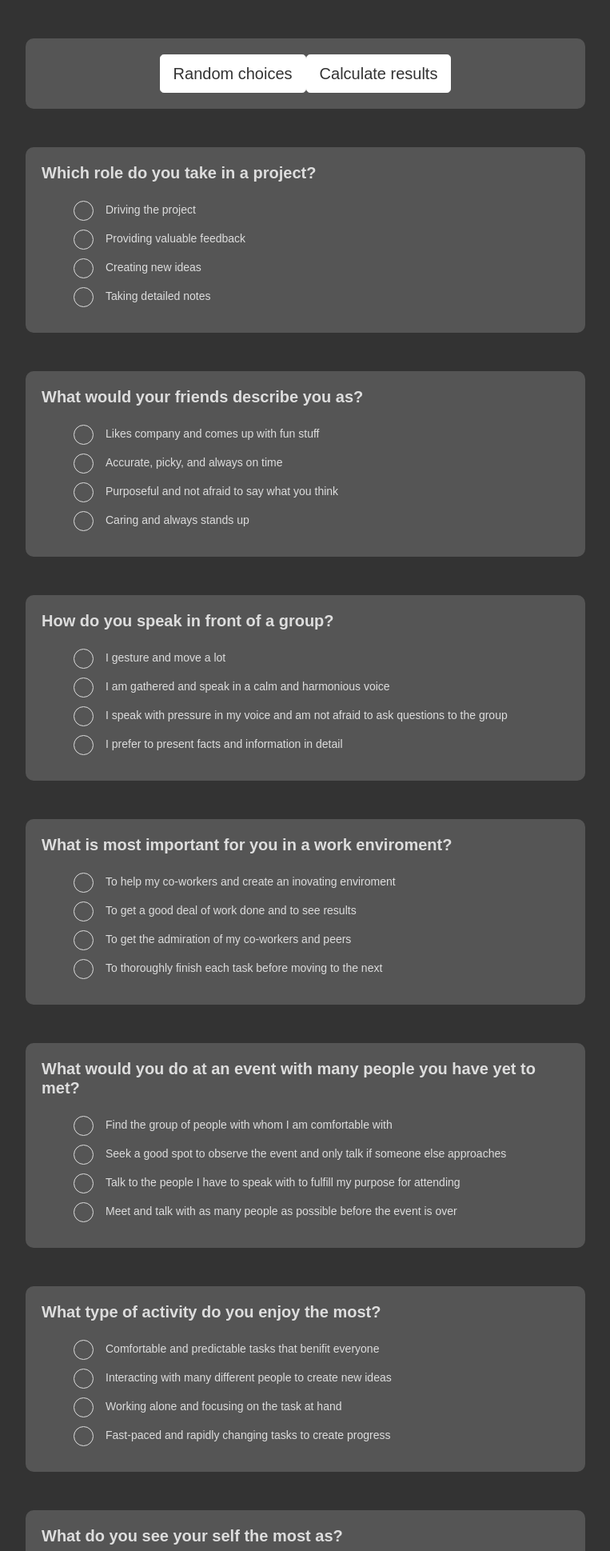
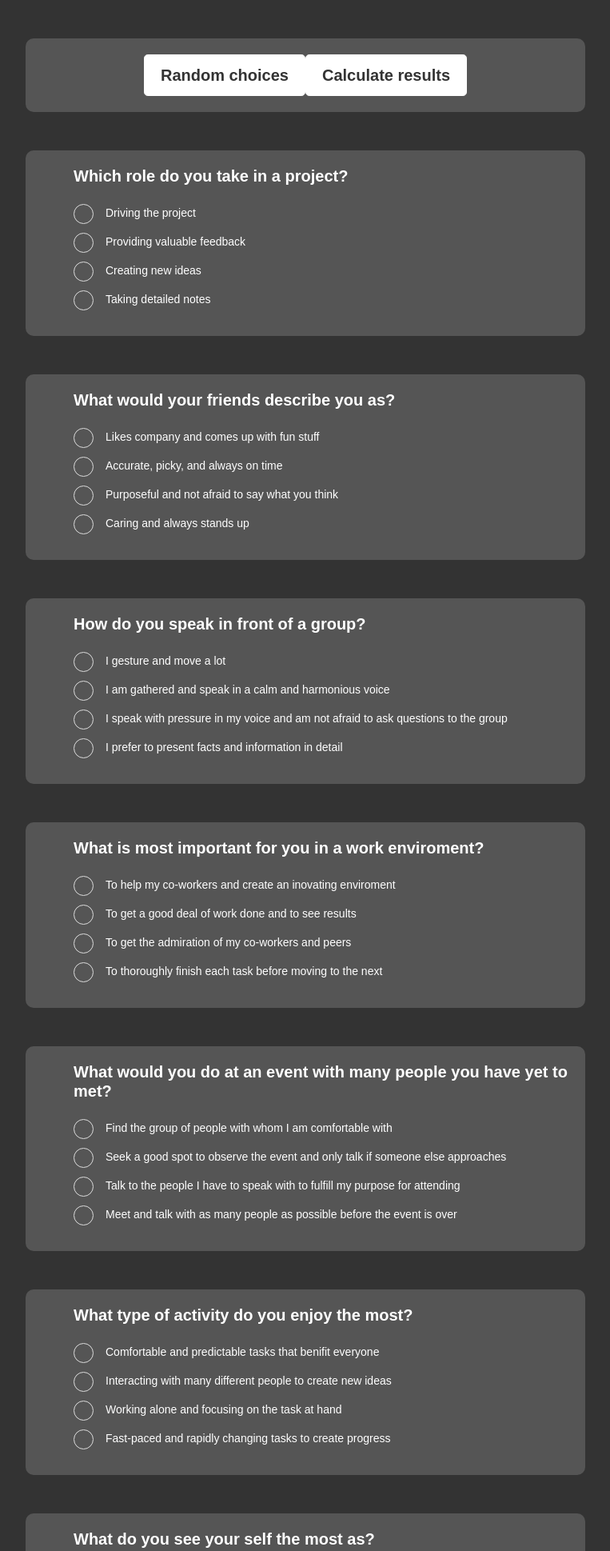
Before and after one commit to Adilius/four-color-test, a Flask app: page /quiz in a window 1280 px wide. Shown: the top 1939 px of the page at 80% size, without its empty margins (258-1021 px from the left). Run offline with Flask 2, Linux system fonts and the light colour scheme.

Commit message:
Style changes

```diff
--- a/app/static/CSS/globalstyle.css
+++ b/app/static/CSS/globalstyle.css
@@ -1,3 +1,11 @@
+html, body {
+  background-color: #333;
+  height: 100%;
+}
+
+p, h1, h2, h3, h4, h5, h6, th, td, label {
+  color: #fff;
+}
 
 /* Custom default button */
 .btn-default,
@@ -7,4 +15,6 @@
   text-shadow: none; /* Prevent inheritence from `body` */
   background-color: #fff;
   border: 1px solid #fff;
+  padding: 10px 20px;
+  font-weight: bold;
 }
--- a/app/static/CSS/quiz.css
+++ b/app/static/CSS/quiz.css
@@ -1,16 +1,14 @@
-
-
-body {
-    background-color: #333
-}
-
 .container {
     background-color: #555;
-    color: #ddd;
     border-radius: 10px;
     padding: 20px;
     font-family: sans-serif;
     max-width: 700px
+}
+
+.options-title {
+    padding-left: 40px;
+    font-weight: bold;
 }
 
 .options {
--- a/app/templates/base.html
+++ b/app/templates/base.html
@@ -9,6 +9,8 @@
     <link rel="stylesheet" href="{{ url_for('static', filename='css/bootstrap.css') }}">
     <link rel="stylesheet" href="{{ url_for('static', filename='css/globalstyle.css') }}">
 
+    <link rel="shortcut icon" href="{{ url_for('static', filename='favicon.ico') }}">
+
     {% block head %}{% endblock %}
 </head>
 <body class="body">
--- a/app/templates/quiz.html
+++ b/app/templates/quiz.html
@@ -2,6 +2,7 @@
 
 {% block head %}
 <link rel="stylesheet" href="{{ url_for('static', filename='css/quiz.css') }}">
+<title> Four color quiz</title>
 {% endblock %}
 
 {% block body %}
@@ -26,7 +27,7 @@
 <!-- Testing code -->
 <div class="container my-5">
     <div>
-        <div class="h5"><b>Which role do you take in a project?</b></div>
+        <p class="h5 options-title">Which role do you take in a project?</p>
         <div class="pt-3 options">
             <label class="options">Driving the project
                 <input type="radio" required name="role" value="1"> <span class="checkmark"></span> </label>
@@ -41,7 +42,7 @@
 </div>
 <div class="container my-5">
     <div>
-        <div class="h5"><b>What would your friends describe you as?</b></div>
+        <p class="h5 options-title">What would your friends describe you as?</p>
         <div class="pt-3 options">
             <label class="options">Likes company and comes up with fun stuff
                 <input type="radio" required name="friends" value="1"> <span class="checkmark"></span> </label>
@@ -56,7 +57,7 @@
 </div>
 <div class="container my-5">
     <div>
-        <div class="h5"><b>How do you speak in front of a group?</b></div>
+        <p class="h5 options-title">How do you speak in front of a group?</p>
         <div class="pt-3 options">
             <label class="options">I gesture and move a lot
                 <input type="radio" required name="speak" value="1"> <span class="checkmark"></span> </label>
@@ -71,7 +72,7 @@
 </div>
 <div class="container my-5">
     <div>
-        <div class="h5"><b>What is most important for you in a work enviroment?</b></div>
+        <p class="h5 options-title">What is most important for you in a work enviroment?</p>
         <div class="pt-3 options">
             <label class="options">To help my co-workers and create an inovating enviroment
                 <input type="radio" required name="work" value="1"> <span class="checkmark"></span> </label>
@@ -87,7 +88,7 @@
 
 <div class="container my-5">
     <div>
-        <div class="h5"><b>What would you do at an event with many people you have yet to met?</b></div>
+        <p class="h5 options-title">What would you do at an event with many people you have yet to met?</p>
         <div class="pt-3 options">
             <label class="options">Find the group of people with whom I am comfortable with
                 <input type="radio" required name="event" value="1"> <span class="checkmark"></span> </label>
@@ -103,7 +104,7 @@
 
 <div class="container my-5">
     <div>
-        <div class="h5"><b>What type of activity do you enjoy the most?</b></div>
+        <p class="h5 options-title">What type of activity do you enjoy the most?</p>
         <div class="pt-3 options">
             <label class="options">Comfortable and predictable tasks that benifit everyone
                 <input type="radio" required name="activity" value="1"> <span class="checkmark"></span> </label>
@@ -119,7 +120,7 @@
 
 <div class="container my-5">
     <div>
-        <div class="h5"><b>What do you see your self the most as?</b></div>
+        <p class="h5 options-title">What do you see your self the most as?</p>
         <div class="pt-3 options">
             <label class="options">Forthright, goal-oriented, and motivating
                 <input type="radio" required name="self" value="1"> <span class="checkmark"></span> </label>
@@ -135,7 +136,7 @@
 
 <div class="container my-5">
     <div>
-        <div class="h5"><b>What are you most comfortable with?</b></div>
+        <p class="h5 options-title">What are you most comfortable with?</p>
         <div class="pt-3 options">
             <label class="options">Talking with many people and motivating others
                 <input type="radio" required name="comfortable" value="1"> <span class="checkmark"></span> </label>
@@ -151,7 +152,7 @@
 
 <div class="container my-5">
     <div>
-        <div class="h5"><b>How do you relate to friendship?</b></div>
+        <p class="h5 options-title">How do you relate to friendship?</p>
         <div class="pt-3 options">
             <label class="options">I prefer to have an abundance of close friends and acquaintances
                 <input type="radio" required name="friendship" value="1"> <span class="checkmark"></span> </label>
@@ -167,7 +168,7 @@
 
 <div class="container my-5">
     <div>
-        <div class="h5"><b>Which of the following do you mostly associate with the most?</b></div>
+        <p class="h5 options-title">Which of the following do you mostly associate with the most?</p>
         <div class="pt-3 options">
             <label class="options">I truly appreciate taking on challenging and rapid issues. My decision-taking process consists for the most part on rapidly finding an effective and logical solution
                 <input type="radio" required name="core" value="1"> <span class="checkmark"></span> </label>
--- a/app/templates/result.html
+++ b/app/templates/result.html
@@ -1,7 +1,7 @@
 {% extends 'base.html' %}
 
 {% block head %}
-
+<title> Four color result</title>
 {% endblock %}
 
 {% block body %}
@@ -9,7 +9,6 @@
   <p>Prediction: {{ prediction}}</p>
   <p>Count: {{ counters}}</p>
 </div>
-
 
 <div class="container">
 <table class="table">
```
Also changed, not shown: app/static/CSS/index.css (+1 -89 lines), app/templates/index.html (+3 -8 lines), app/app.db, app/static/favicon.ico (added).
